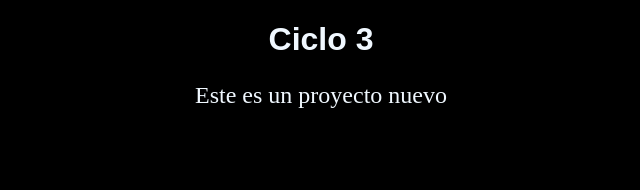
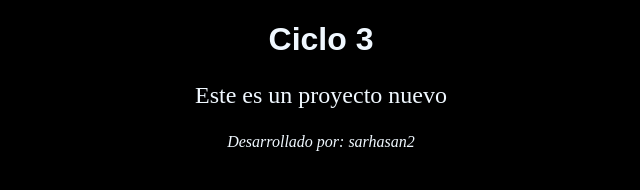
Before and after one commit to sarhasan2/prueba2022, a plain HTML site: page index.html in a window 1280 px wide. Shown: the whole page, without its empty margins (319-959 px from the left). Drawn offline with Linux system fonts and the light colour scheme.

Commit message:
Se agrego el footer

```diff
--- a/index.html
+++ b/index.html
@@ -11,5 +11,12 @@
     <h1>Ciclo 3</h1>
     <p>Este es un proyecto nuevo</p>
 
+    <footer>
+
+        <address>
+            Desarrollado por: sarhasan2
+        </address>
+    </footer>
+
 </body>
 </html>
--- a/styles.css
+++ b/styles.css
@@ -14,3 +14,9 @@ p{
     font-size: x-large;
     color: aliceblue;
 }
+
+footer{
+
+    color: aliceblue;
+    text-align: center;
+}
```
